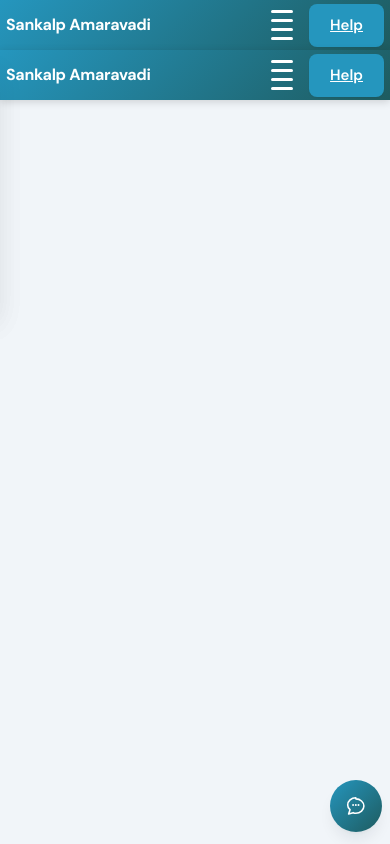
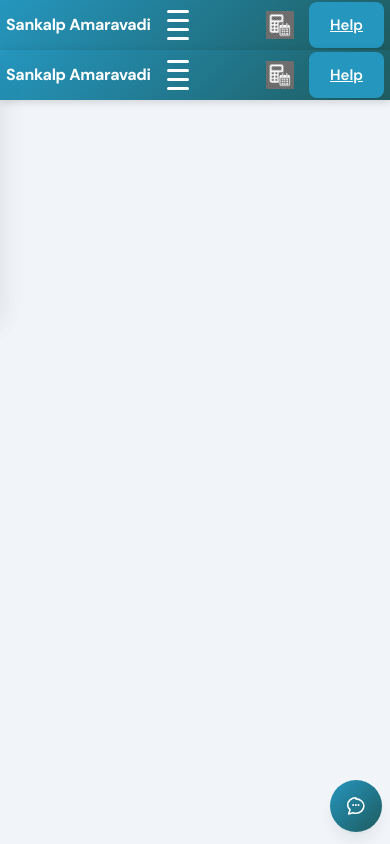
Before and after one commit to Leneord1/perso, a React (Vite) app: page /Navbar in a window 390 px wide. Built offline with nearby package versions, Linux system fonts and the light colour scheme.

Commit message:
Modified navbar to add calculator and calendar icons

```diff
--- a/src/navbar.css
+++ b/src/navbar.css
@@ -29,6 +29,50 @@
     gap: 0.5rem 1rem;
     flex: 1;
     min-width: 0;
+}
+
+.navbar-right {
+    display: flex;
+    align-items: center;
+    gap: 0.75rem;
+    flex-shrink: 0;
+    margin-left: auto;
+}
+
+.nav-tools-btn {
+    display: flex;
+    align-items: center;
+    justify-content: center;
+    padding: 0.35rem;
+    background: transparent;
+    border: 1px solid transparent;
+    border-radius: 0.5rem;
+    cursor: pointer;
+    transition: background-color 0.2s ease, border-color 0.2s ease;
+}
+
+.nav-tools-btn:hover,
+.nav-tools.open .nav-tools-btn {
+    background-color: rgba(255, 255, 255, 0.12);
+    border-color: rgba(255, 255, 255, 0.2);
+}
+
+.nav-tools-btn:focus-visible {
+    outline: 2px solid #fff;
+    outline-offset: 2px;
+}
+
+.nav-tools-icon {
+    width: 2rem;
+    height: 2rem;
+    object-fit: contain;
+    display: block;
+}
+
+.dropdown-menu--right {
+    left: auto;
+    right: 0;
+    transform: none;
 }
 
 .navbar-wordmark {
@@ -326,11 +370,45 @@
 
     .hamburger {
         display: flex;
-        margin-left: auto;
     }
 
     .navbar-left {
-        width: 100%;
+        flex: 1;
+        min-width: 0;
+        width: auto;
+    }
+
+    .navbar-right {
+        gap: 0.5rem;
+        order: 2;
+    }
+
+    .nav-tools-icon {
+        width: 1.75rem;
+        height: 1.75rem;
+    }
+
+    .dropdown-menu--right {
+        position: absolute;
+        top: 100%;
+        right: 0;
+        left: auto;
+        min-width: 10rem;
+        background-color: white;
+        border-top: 3px solid var(--pw-secondary);
+        box-shadow: 0 8px 24px rgba(0, 0, 0, 0.15);
+        border-radius: 6px;
+        border-left: none;
+    }
+
+    .dropdown-menu--right .dropdown-link {
+        color: var(--pw-primary);
+        padding: 10px 18px;
+    }
+
+    .dropdown-menu--right .dropdown-link:hover {
+        background-color: var(--pw-accent-muted);
+        color: var(--pw-primary);
     }
 
     .nav-menu {
--- a/src/navbar.jsx
+++ b/src/navbar.jsx
@@ -138,10 +138,46 @@ function Navbar() {
                     </ul>
                 </div>
                 <div className="navbar-right">
+                    <div
+                        className={`nav-item nav-tools${openDropdown === 'tools' ? ' open' : ''}`}
+                        onMouseEnter={() => setOpenDropdown('tools')}
+                        onMouseLeave={() => setOpenDropdown(null)}
+                    >
+                        <button
+                            type="button"
+                            className="nav-tools-btn"
+                            onClick={() => handleDropdownToggle('tools')}
+                            aria-expanded={openDropdown === 'tools'}
+                            aria-haspopup="true"
+                            aria-label="Calculator and calendar"
+                        >
+                            <img
+                                src="/utilities-icon.png"
+                                alt=""
+                                className="nav-tools-icon"
+                                width={32}
+                                height={32}
+                            />
+                        </button>
+                        <ul
+                            className={`dropdown-menu dropdown-menu--right${openDropdown === 'tools' ? ' visible' : ''}`}
+                            aria-label="Calculator and calendar links"
+                        >
+                            <li className="dropdown-item">
+                                <Link to="/calendar" className="dropdown-link" onClick={closeAll}>
+                                    Calendar
+                                </Link>
+                            </li>
+                            <li className="dropdown-item">
+                                <Link to="/calculator" className="dropdown-link" onClick={closeAll}>
+                                    Calculator
+                                </Link>
+                            </li>
+                        </ul>
+                    </div>
                     <Link to="/help" className="button-primary" onClick={closeAll}>
                         Help
                     </Link>
-
                 </div>
             </div>
         </nav>
```
Also changed, not shown: public/utilities-icon.png (added), 1 other file (tests, documents, lock files or other folders).
